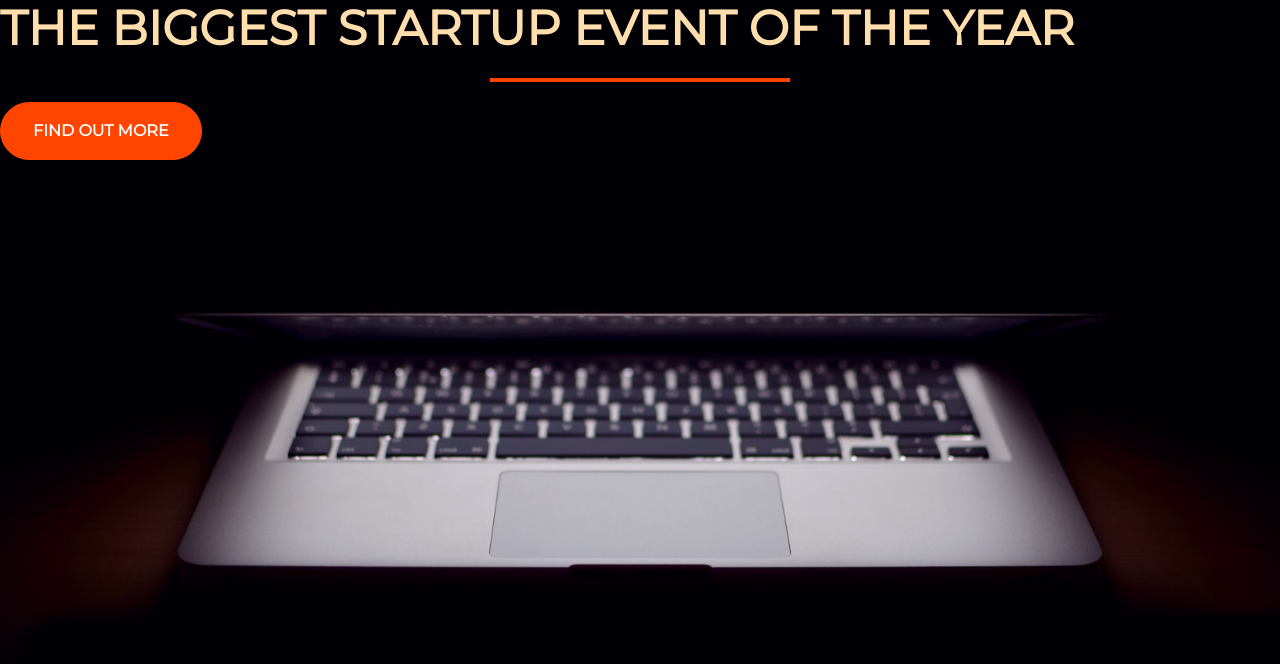
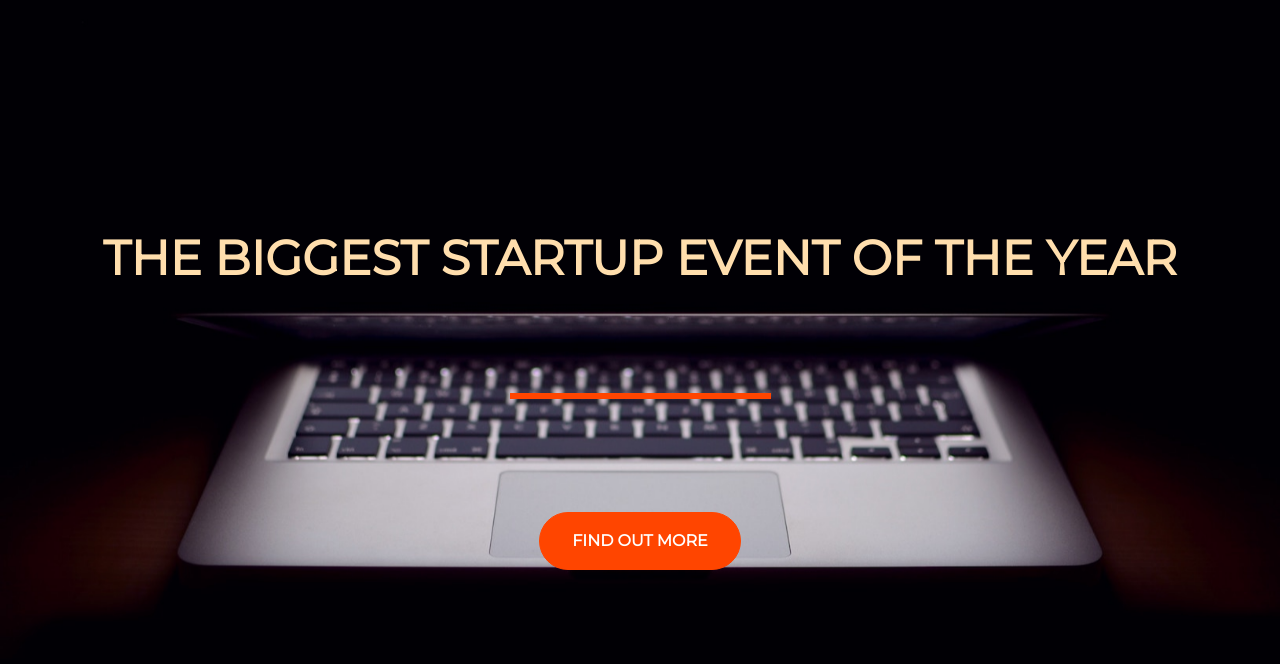
Before and after one commit to tiborhajszan/ZtmCourse_WebDeveloper, a plain HTML site: page Project_Startup/index.html in a window 1280 px wide. Drawn offline with nearby package versions, Linux system fonts and the light colour scheme.

Commit message:
>>> Lesson "Exercise: Startup Landing Page 5" : Completed.

```diff
--- a/Project_Startup/index.html
+++ b/Project_Startup/index.html
@@ -17,14 +17,32 @@
 
 <body>
 
-  <!-- header title -->
-  <h1 class="text-uppercase"><strong>The biggest startup event of the year</strong></h1>
+  <!-- grid container -->
+  <div class="container h-100 d-flex flex-column justify-content-center">
 
-  <!-- divider line -->
-  <hr>
+    <!-- header row -->
+    <div class="row">
+      <header class="col text-center">
+        <h1 class="text-uppercase"><strong>The biggest startup event of the year</strong></h1>
+      </header>
+    </div>
 
-  <!-- call to action button -->
-  <button class="btn btn-primary btn-xl">Find out more</button>
+    <!-- divider row -->
+    <div class="row h-25 mb-3 d-flex justify-content-center align-items-center">
+      <div class="col-3">
+        <hr>
+      </div>
+    </div>
+
+    <!-- button row -->
+    <div class="row d-flex justify-content-center">
+      <div class="col-auto">
+        <button class="btn btn-primary btn-xl">Find out more</button>
+      </div>
+    </div>
+
+  <!-- grid container ends -->
+  </div>
 
 </body>
 
--- a/Project_Startup/style.css
+++ b/Project_Startup/style.css
@@ -3,7 +3,7 @@
 html, body {
   width: 100%;
   height: 100%;
-  background: url(header.jpg) no-repeat center center fixed;
+  background: url(header.jpg) center center no-repeat fixed;
   -webkit-background-size: cover;
   -moz-background-size: cover;
   -o-background-size: cover;
@@ -17,9 +17,7 @@ h1 {
 }
 
 hr {
-  max-width: 300px;
-  margin: 20px auto;
-  border: 2px solid orangered;
+  border: 3px solid orangered;
   color: orangered;
   opacity: 1;
 }
@@ -37,7 +35,6 @@ hr {
 
 .btn-primary:hover {
   border-color: #912900;
-  border-width: 3px;
   background-color: #912900;
 }
 
```
Also changed, not shown: 1 other file.
